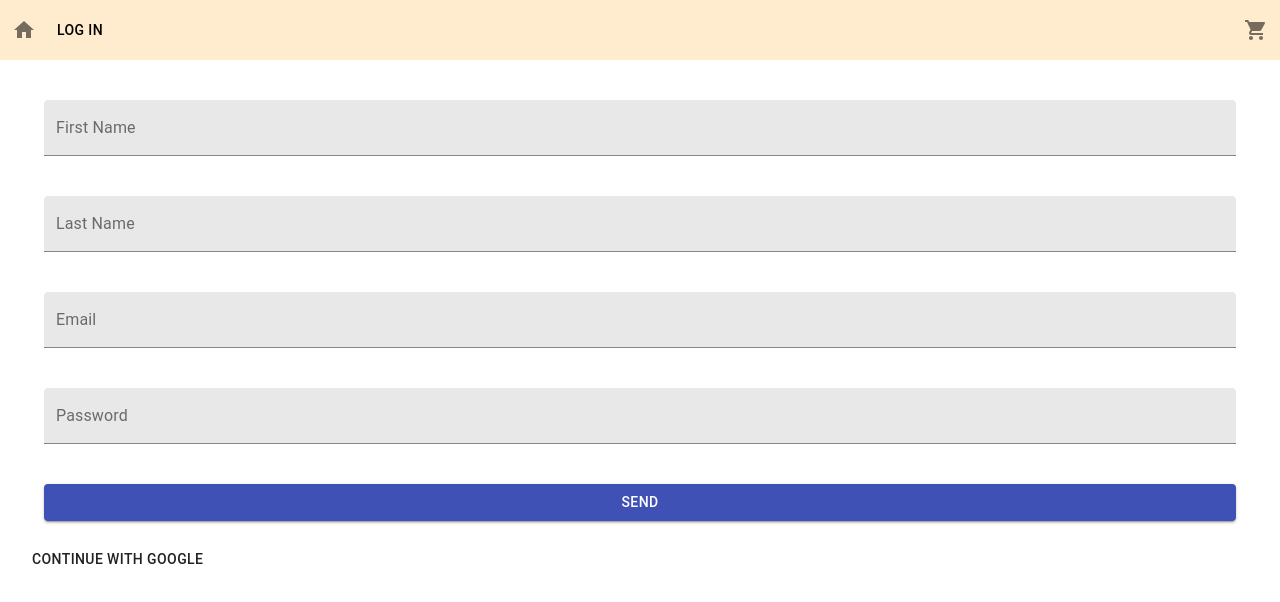
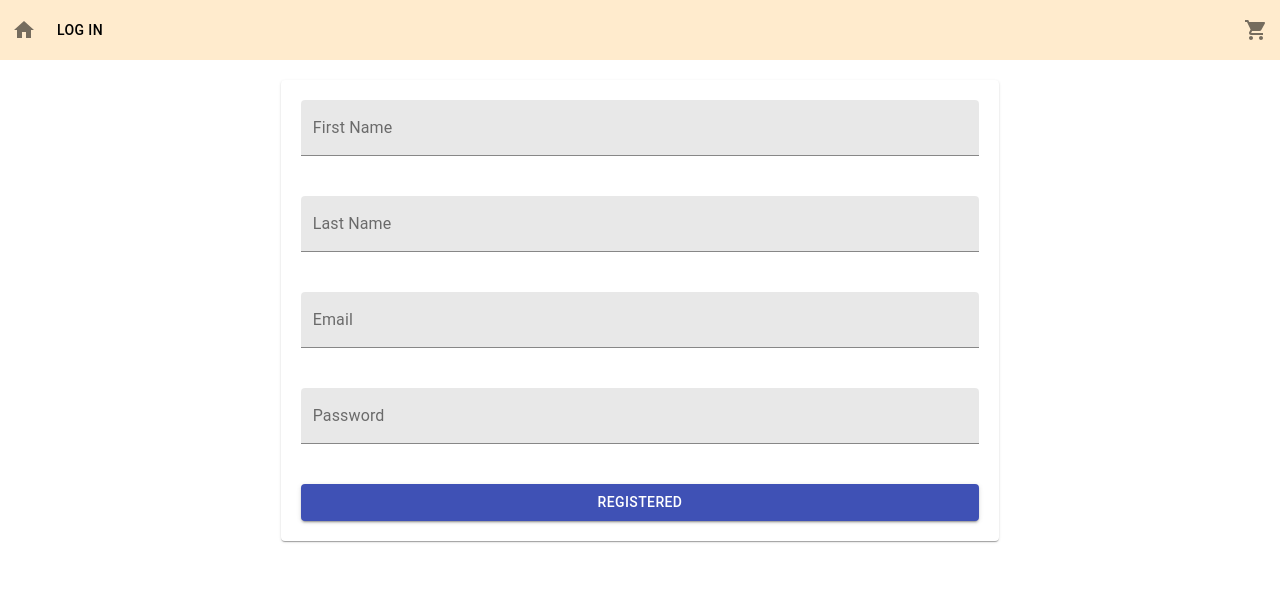
Before and after one commit to pastukhVitalii/shop-2.0, a React (Create React App) app: page /register in a window 1280 px wide. Shown: the top 602 px of the page. Built offline with nearby package versions, Linux system fonts and the light colour scheme; no server answers; the database is empty.

Commit message:
added formik

```diff
--- a/package.json
+++ b/package.json
@@ -16,17 +16,16 @@
     "@types/react-dom": "^16.9.8",
     "@types/react-redux": "^7.1.11",
     "@types/react-router-dom": "^5.1.6",
-    "@types/redux-form": "^8.3.0",
     "axios": "^0.21.0",
     "firebase": "^8.0.2",
     "firebase-tools": "^8.16.2",
+    "formik": "^2.2.6",
     "react": "^17.0.1",
     "react-dom": "^17.0.1",
     "react-redux": "^7.2.2",
     "react-router-dom": "^5.2.0",
     "react-scripts": "4.0.0",
     "redux": "^4.0.5",
-    "redux-form": "^8.3.7",
     "redux-thunk": "^2.3.0",
     "typescript": "^4.0.3",
     "web-vitals": "^0.2.4"
--- a/src/BLL-redux/auth-reducer.ts
+++ b/src/BLL-redux/auth-reducer.ts
@@ -3,7 +3,6 @@ import { Dispatch } from 'redux';
 
 import { api } from '../api/api';
 import { LoginType } from '../scenes/Login';
-
 
 const initialState = {
   isLoggedIn: false,
@@ -26,7 +25,7 @@ export const { setIsLoggedInAC } = slice.actions;
 export const loginTC = (data: LoginType) => (dispatch: Dispatch) => {
   api
     .login(data)
-    .then((res) => {
+    .then(() => {
       dispatch(setIsLoggedInAC({ value: true }));
     })
     .catch((error) => alert(error));
@@ -35,7 +34,7 @@ export const loginTC = (data: LoginType) => (dispatch: Dispatch) => {
 export const logoutTC = () => (dispatch: Dispatch) => {
   api
     .logout()
-    .then((res) => {
+    .then(() => {
       dispatch(setIsLoggedInAC({ value: false }));
     })
     .catch((error) => alert(error));
--- a/src/components/Form/Form.tsx
+++ b/src/components/Form/Form.tsx
@@ -1,22 +1,139 @@
-import { Button, Paper } from '@material-ui/core';
+import {
+  Button,
+  FormControl,
+  FormGroup,
+  FormLabel,
+  Paper,
+  TextField,
+} from '@material-ui/core';
+import { useFormik } from 'formik';
 import React from 'react';
-import { Field, reduxForm } from 'redux-form';
 
 import { ProductType } from '../../BLL-redux/productsReducer';
-import { renderTextField } from './RenderTextField';
-import { email, maxLengthCreator, number, required } from './validators';
+import { maxLengthCreator, required } from './validators';
 
-const maxLength10 = maxLengthCreator(10);
+type PropsType = {
+  products: Array<ProductType>;
+};
 
-const Form = React.memo(function (props: any) {
+export const Form = function (props: PropsType) {
   console.log('render Form');
-  const { handleSubmit } = props;
 
-  const handleScroll = (e: any) => {
-    alert(e.target);
+  const saveProducts = (products: string) => {
+    let stateAsString = JSON.stringify(products);
+    localStorage.setItem('products', stateAsString);
   };
+  const formik = useFormik({
+    validate: (values) => {
+      if (!values.firstName) {
+        return {
+          firstName: required(values.firstName),
+        };
+      } else if (values.firstName.length > 15) {
+        return {
+          firstName: maxLengthCreator(values.firstName, 15),
+        };
+      }
+      if (!values.lastName) {
+        return {
+          lastName: required(values.lastName),
+        };
+      } else if (values.lastName.length > 15) {
+        return {
+          lastName: maxLengthCreator(values.lastName, 15),
+        };
+      }
+      if (!values.email) {
+        return {
+          email: required(values.email),
+        };
+      } else if (!/^[A-Z0-9._%+-]+@[A-Z0-9.-]+\.[A-Z]{2,4}$/i.test(values.email)) {
+        return {
+          email: 'Invalid email',
+        };
+      }
+
+      if (!values.phoneNumber) {
+        return {
+          phoneNumber: required(values.phoneNumber),
+        };
+      } else if (isNaN(Number(values.phoneNumber))) {
+        return {
+          phoneNumber: 'Must be a number',
+        };
+      }
+    },
+    initialValues: {
+      firstName: '',
+      lastName: '',
+      email: '',
+      phoneNumber: '',
+    },
+
+    onSubmit: (values) => {
+      if (props.products.length === 0) {
+        alert('Cart is empty!');
+      } else {
+        let customer = JSON.stringify(values, null, 2);
+        let products = JSON.stringify(props.products);
+        alert(`Order ${customer} ${products}`);
+        saveProducts(products);
+      }
+    },
+  });
 
   return (
+    <Paper>
+      <form onSubmit={formik.handleSubmit}>
+        <FormControl>
+          <FormLabel>
+            <h2>Order</h2>
+          </FormLabel>
+          <FormGroup>
+            <TextField
+              label="First Name"
+              variant={'filled'}
+              {...formik.getFieldProps('firstName')}
+              style={{ margin: '20px ', width: 'calc(100% - 40px)' }}
+            />
+            {formik.errors.firstName ? <div>{formik.errors.firstName}</div> : null}
+            <TextField
+              label="Last Name"
+              variant={'filled'}
+              {...formik.getFieldProps('lastName')}
+              style={{ margin: '20px ', width: 'calc(100% - 40px)' }}
+            />
+            {formik.errors.lastName ? <div>{formik.errors.lastName}</div> : null}
+            <TextField
+              label="Email"
+              variant={'filled'}
+              {...formik.getFieldProps('email')}
+              style={{ margin: '20px ', width: 'calc(100% - 40px)' }}
+            />
+            {formik.errors.email ? <div>{formik.errors.email}</div> : null}
+            <TextField
+              label="Phone number"
+              variant={'filled'}
+              {...formik.getFieldProps('phoneNumber')}
+              style={{ margin: '20px ', width: 'calc(100% - 40px)' }}
+            />
+            {formik.errors.phoneNumber ? (
+              <div>{formik.errors.phoneNumber}</div>
+            ) : null}
+            <Button
+              variant="contained"
+              color="primary"
+              type="submit"
+              style={{ margin: '20px ', width: 'calc(100% - 40px)' }}
+            >
+              Send
+            </Button>
+          </FormGroup>
+        </FormControl>
+      </form>
+    </Paper>
+  );
+  /*(
     <form onSubmit={handleSubmit} onScroll={handleScroll}>
       <div style={{ width: '100%', marginTop: '30px' }}>
         <Paper onScroll={() => alert('j')}>
@@ -55,10 +172,10 @@ const Form = React.memo(function (props: any) {
         </Paper>
       </div>
     </form>
-  );
-});
+  );*/
+};
 
-type PropsType = {
+/*type PropsType = {
   products: Array<ProductType>;
 };
 
@@ -90,4 +207,4 @@ const OrderForm = React.memo(function (props: PropsType) {
   return <ReduxForm onSubmit={onSubmit} />;
 });
 
-export default OrderForm;
+export default OrderForm;*/
--- a/src/components/Form/RenderTextField.tsx
+++ b/src/components/Form/RenderTextField.tsx
@@ -14,7 +14,7 @@ export const renderTextField: React.FC<FormControlPropsType> = React.memo (({lab
         label={label}
         placeholder={label}
         error={touched && invalid}
-        variant={"filled"}
+        variant='filled'
         helperText={touched && error}
         {...input}
         {...custom}
--- a/src/components/Form/index.ts
+++ b/src/components/Form/index.ts
@@ -1,3 +1,3 @@
-import Form from './Form';
+import { Form } from './Form';
 
 export {Form};
--- a/src/components/Form/validators.ts
+++ b/src/components/Form/validators.ts
@@ -6,7 +6,7 @@ export const required: FieldValidatorsType = (value) => {
     return "Field is required";
 }
 
-export const maxLengthCreator = (maxLength: number): FieldValidatorsType => (value) => {
+export const maxLengthCreator = (value: string, maxLength: number) => {
     if (value.length > maxLength) return `Max length is ${maxLength} symbols`;
     return undefined;
 }
--- a/src/components/Header/Header.tsx
+++ b/src/components/Header/Header.tsx
@@ -44,8 +44,8 @@ export const Header = React.memo(function (props: PropsType) {
         const name = db.ref(`users/${user?.uid}/`);
         name.on('value', (elem) => {
           let uName = { value: elem.val() };
-          console.log(user.displayName || uName.value.firstName);
-          setUserName(user.displayName || uName.value.firstName);
+          setUserName(uName.value.firstName);
+          // setUserName(user.displayName || uName.value.firstName);
         });
       }
     });
@@ -54,6 +54,7 @@ export const Header = React.memo(function (props: PropsType) {
     setUserName('');
     dispatch(logoutTC());
   }, [dispatch]);
+
   return (
     <div>
       <BottomNavigation color="primary" className={classes.root}>
--- a/src/scenes/Login/Login.tsx
+++ b/src/scenes/Login/Login.tsx
@@ -1,94 +1,144 @@
-import { Button } from "@material-ui/core";
+import {
+  Button,
+  FormControl,
+  FormGroup,
+  Grid,
+  Paper,
+  TextField,
+  Typography,
+} from '@material-ui/core';
 import firebase from 'firebase';
-import React, {useState} from "react";
-import { useEffect } from "react";
-import { useDispatch, useSelector } from "react-redux";
-import { NavLink, Redirect, withRouter } from "react-router-dom";
-import { Field, reduxForm } from "redux-form";
+import { useFormik } from 'formik';
+import React from 'react';
+import { useDispatch, useSelector } from 'react-redux';
+import { NavLink, Redirect } from 'react-router-dom';
 
+import { loginTC, setIsLoggedInAC } from '../../BLL-redux/auth-reducer';
+import { AppRootStateType } from '../../BLL-redux/store';
+import { maxLengthCreator, required } from '../../components/Form/validators';
 
+export type LoginType = {
+  email: string;
+  firstName?: string;
+  lastName?: string;
+  pass: string;
+};
 
-import { loginTC } from "../../BLL-redux/auth-reducer";
-import { AppRootStateType } from "../../BLL-redux/store";
-import { renderTextField } from "../../components/Form/RenderTextField";
-import {
-  email,
-  maxLengthCreator,
-  number,
-  required,
-} from '../../components/Form/validators';
-
-
-const maxLength10 = maxLengthCreator(10);
-
-const LoginForm = React.memo((props: any) => {
-
+export const Login = React.memo(() => {
   console.log('login page');
 
-  const {handleSubmit} = props
+  const formik = useFormik({
+    validate: (values) => {
+      if (!values.email) {
+        return {
+          email: required(values.email),
+        };
+      } else if (!/^[A-Z0-9._%+-]+@[A-Z0-9.-]+\.[A-Z]{2,4}$/i.test(values.email)) {
+        return {
+          email: 'Invalid email',
+        };
+      }
+      if (!values.pass) {
+        return {
+          pass: required(values.pass),
+        };
+      } else if (values.pass.length > 15) {
+        return {
+          pass: maxLengthCreator(values.pass, 15),
+        };
+      }
+    },
+    initialValues: {
+      email: '',
+      pass: '',
+    },
 
-  const handleScroll = (e: any) => {
-    alert(e.target)
+    onSubmit: (values) => {
+      dispatch(loginTC(values));
+    },
+  });
+
+  const isLoggedIn = useSelector<AppRootStateType, boolean>(
+    (state) => state.auth.isLoggedIn,
+  );
+
+  const dispatch = useDispatch();
+  const auth = firebase.auth();
+  const googleProvider = new firebase.auth.GoogleAuthProvider();
+  const signInWithGoogle = () => {
+    auth
+      .signInWithPopup(googleProvider)
+      .then((res) =>
+        firebase
+          .database()
+          .ref(`users/${firebase.auth().currentUser?.uid}`)
+          .set({firstName: res.user?.displayName?.split(' ')[0],
+            lastName: res.user?.displayName?.split(' ')[1],
+            email: res.user?.email})
+      )
+      .then(() => dispatch(setIsLoggedInAC({ value: true })))
+      .catch((error) => {
+        alert(error.message);
+      });
+  };
+
+  if (isLoggedIn) {
+    return <Redirect to={'/'} />;
   }
 
-  /*const [user, setUser] = useState<any>();
-  useEffect(() => {
-    auth.onAuthStateChanged(async (user) => {
-      // @ts-ignore
-      const { displayName, email }  = user;
-      setUser({
-        displayName,
-        email
-      })
-    })
-  },[])*/
-
   return (
-    <div className={'main'}>
-      <form onSubmit={handleSubmit} onScroll={handleScroll}>
-        <Field name="email" component={renderTextField} label="Email"
-               validate={[required, email]}/>
-        <Field name="pass" component={renderTextField} label="Password"
-               validate={[required, maxLength10, number]}/>
-        <Button variant="contained" color="primary" type="submit"
-                style={{'margin': '20px ', 'width': 'calc(100% - 40px)'}}>
-          Send
-        </Button>
-      </form>
-    </div>
+    <Grid container justify="center">
+      <Grid item xs={12} md={8} lg={7}>
+        <Paper>
+          <form onSubmit={formik.handleSubmit}>
+            <FormControl style={{ width: ' 100%' }}>
+              <FormGroup>
+                <TextField
+                  label="Email"
+                  variant={'filled'}
+                  {...formik.getFieldProps('email')}
+                  style={{ margin: '20px ' }}
+                />
+                {formik.errors.email ? <div>{formik.errors.email}</div> : null}
+                <TextField
+                  label="Password"
+                  variant={'filled'}
+                  {...formik.getFieldProps('pass')}
+                  style={{ margin: '20px ' }}
+                />
+                {formik.errors.pass ? <div>{formik.errors.pass}</div> : null}
+                <Button
+                  variant="contained"
+                  color="primary"
+                  type="submit"
+                  style={{ margin: '20px ', width: 'calc(100% - 40px)' }}
+                >
+                  Send
+                </Button>
+                <Typography align={'center'}>or</Typography>
+                <Button
+                  variant="contained"
+                  color={'primary'}
+                  style={{ margin: '20px ', width: 'calc(100% - 40px)' }}
+                >
+                  <NavLink style={{ color: 'white' }} to={'/register'}>
+                    {' '}
+                    Sign up{' '}
+                  </NavLink>
+                </Button>
+              </FormGroup>
+              <Button
+                variant="contained"
+                color={'primary'}
+                onClick={signInWithGoogle}
+                style={{ margin: '20px ', width: 'calc(100% - 40px)' }}
+              >
+                Continue with Google
+              </Button>
+            </FormControl>
+          </form>
+        </Paper>
+      </Grid>
+    </Grid>
   );
 });
-
-const LoginReduxForm = reduxForm<LoginType>({form: 'login'})(LoginForm);
-
-export type LoginType = {
-  email: string
-  firstName: string
-  lastName: string
-  pass: string
-}
-
-export const Login = React.memo(function (props: any) {
-
-  const isLoggedIn = useSelector<AppRootStateType, boolean>(state => state.auth.isLoggedIn);
-
-  const dispatch = useDispatch();
-  const onSubmit = (data: LoginType) => {
-    dispatch(loginTC(data))
-  }
-
-  if (isLoggedIn) {
-    return <Redirect to={"/"}/>
-  }
-
-  console.log(isLoggedIn)
-  return (
-    <>
-      <LoginReduxForm onSubmit={onSubmit}/>
-      <div>or</div>
-      <NavLink to={'/register'}> Sign up </NavLink>
-    </>
-  )
-});
-
-export default withRouter(Login);
--- a/src/scenes/Register/Register.tsx
+++ b/src/scenes/Register/Register.tsx
@@ -1,123 +1,146 @@
-import { Button } from '@material-ui/core';
+import {
+  Button,
+  FormControl,
+  FormGroup,
+  Grid,
+  Paper,
+  TextField,
+} from '@material-ui/core';
 import firebase from 'firebase';
+import { useFormik } from 'formik';
 import React from 'react';
 import { useDispatch, useSelector } from 'react-redux';
-import { Redirect, withRouter } from 'react-router-dom';
-import { Field, reduxForm } from 'redux-form';
+import { Redirect } from 'react-router-dom';
 
 import { setIsLoggedInAC } from '../../BLL-redux/auth-reducer';
 import { AppRootStateType } from '../../BLL-redux/store';
-import { renderTextField } from '../../components/Form/RenderTextField';
-import {
-  email,
-  maxLengthCreator,
-  number,
-  required,
-} from '../../components/Form/validators';
+import { maxLengthCreator, required } from '../../components/Form/validators';
 
-const maxLength10 = maxLengthCreator(10);
 
-const RegisterForm = React.memo((props: any) => {
+export const Register = React.memo(() => {
   console.log('register page');
-
-  const { handleSubmit } = props;
-
-  const handleScroll = (e: any) => {
-    alert(e.target);
-  };
 
   const isLoggedIn = useSelector<AppRootStateType, boolean>(
     (state) => state.auth.isLoggedIn,
   );
 
-  const dispatch = useDispatch();
-  const auth = firebase.auth();
-  const googleProvider = new firebase.auth.GoogleAuthProvider();
-  const signInWithGoogle = () => {
-    auth
-      .signInWithPopup(googleProvider)
-      .then((res) => dispatch(setIsLoggedInAC({ value: true })))
-      .catch((error) => {
-        alert(error.message);
-      });
+  const formik = useFormik({
+    validate: (values) => {
+      if (!values.firstName) {
+        return {
+          firstName: required(values.firstName),
         };
-
-  if (isLoggedIn) {
-    return <Redirect to={'/'} />;
+      } else if (values.firstName.length > 15) {
+        return {
+          firstName: maxLengthCreator(values.firstName, 15),
+        };
+      }
+      if (!values.lastName) {
+        return {
+          lastName: required(values.lastName),
+        };
+      } else if (values.lastName.length > 15) {
+        return {
+          lastName: maxLengthCreator(values.lastName, 15),
+        };
+      }
+      if (!values.email) {
+        return {
+          email: required(values.email),
+        };
+      } else if (!/^[A-Z0-9._%+-]+@[A-Z0-9.-]+\.[A-Z]{2,4}$/i.test(values.email)) {
+        return {
+          email: 'Invalid email',
+        };
       }
 
-  return (
-    <div className={'main'}>
-      <form onSubmit={handleSubmit} onScroll={handleScroll}>
-        <Field
-          name="firstName"
-          component={renderTextField}
-          label="First Name"
-          validate={[required, maxLength10]}
-        />
-        <Field
-          name="lastName"
-          component={renderTextField}
-          label="Last Name"
-          validate={[required, maxLength10]}
-        />
-        <Field
-          name="email"
-          component={renderTextField}
-          label="Email"
-          validate={[required, email]}
-        />
-        <Field
-          name="pass"
-          component={renderTextField}
-          label="Password"
-          validate={[required, maxLength10, number]}
-        />
-        <Button
-          variant="contained"
-          color="primary"
-          type="submit"
-          style={{ margin: '20px ', width: 'calc(100% - 40px)' }}
-        >
-          Send
-        </Button>
-        <Button onClick={signInWithGoogle}>Continue with Google</Button>
-      </form>
-    </div>
-  );
-});
+      if (!values.pass) {
+        return {
+          pass: required(values.pass),
+        };
+      } else if (isNaN(Number(values.pass))) {
+        return {
+          pass: 'Must be a number',
+        };
+      }
+    },
+    initialValues: {
+      firstName: '',
+      lastName: '',
+      email: '',
+      pass: '',
+    },
 
-const RegisterReduxForm = reduxForm<RegisterType>({ form: 'Register' })(
-  RegisterForm,
-);
-
-type RegisterType = {
-  email: string;
-  pass: string;
-  firstName: string;
-  lastName: string;
-};
-
-export const Register = React.memo(function (props: any) {
-  const dispatch = useDispatch();
-
-  const onSubmit = (data: RegisterType) => {
-    console.log(data);
-
+    onSubmit: (data) => {
       firebase
         .auth()
         .createUserWithEmailAndPassword(data.email, data.pass)
-      .then((res) =>
+        .then(() =>
           firebase
             .database()
             .ref(`users/${firebase.auth().currentUser?.uid}`)
             .set(data),
         )
-      .then((res) => dispatch(setIsLoggedInAC({ value: true })))
+        .then(() => dispatch(setIsLoggedInAC({ value: true })))
         .catch((error: string) => alert(error));
-  };
-
-  return <RegisterReduxForm onSubmit={onSubmit} />;
+    },
   });
 
-export default withRouter(Register);
+  const dispatch = useDispatch();
+
+  if (isLoggedIn) {
+    return <Redirect to={'/'} />;
+  }
+  return (
+    <Grid container justify="center">
+      <Grid item xs={12} md={8} lg={7}>
+        <Paper>
+          <form onSubmit={formik.handleSubmit}>
+            <FormControl style={{ width: ' 100%' }}>
+              <FormGroup>
+                <TextField
+                  label="First Name"
+                  variant={'filled'}
+                  {...formik.getFieldProps('firstName')}
+                  style={{ margin: '20px ' }}
+                />
+                {formik.errors.firstName ? (
+                  <div>{formik.errors.firstName}</div>
+                ) : null}
+                <TextField
+                  label="Last Name"
+                  variant={'filled'}
+                  {...formik.getFieldProps('lastName')}
+                  style={{ margin: '20px ' }}
+                />
+                {formik.errors.lastName ? <div>{formik.errors.lastName}</div> : null}
+                <TextField
+                  label="Email"
+                  variant={'filled'}
+                  {...formik.getFieldProps('email')}
+                  style={{ margin: '20px ' }}
+                />
+                {formik.errors.email ? <div>{formik.errors.email}</div> : null}
+                <TextField
+                  label="Password"
+                  variant={'filled'}
+                  {...formik.getFieldProps('pass')}
+                  style={{ margin: '20px ' }}
+                />
+                {formik.errors.pass ? <div>{formik.errors.pass}</div> : null}
+                <Button
+                  variant="contained"
+                  color="primary"
+                  type="submit"
+                  style={{ margin: '20px ' }}
+                >
+                  Registered
+                </Button>
+              </FormGroup>
+            </FormControl>
+          </form>
+        </Paper>
+      </Grid>
+    </Grid>
+  );
+});
```
Also changed, not shown: src/scenes/ShoppingCart/ShoppingCart.tsx (+7 -6 lines), 1 other file (tests, documents, lock files or other folders). Lines whose indentation alone changed are shown as unchanged.
